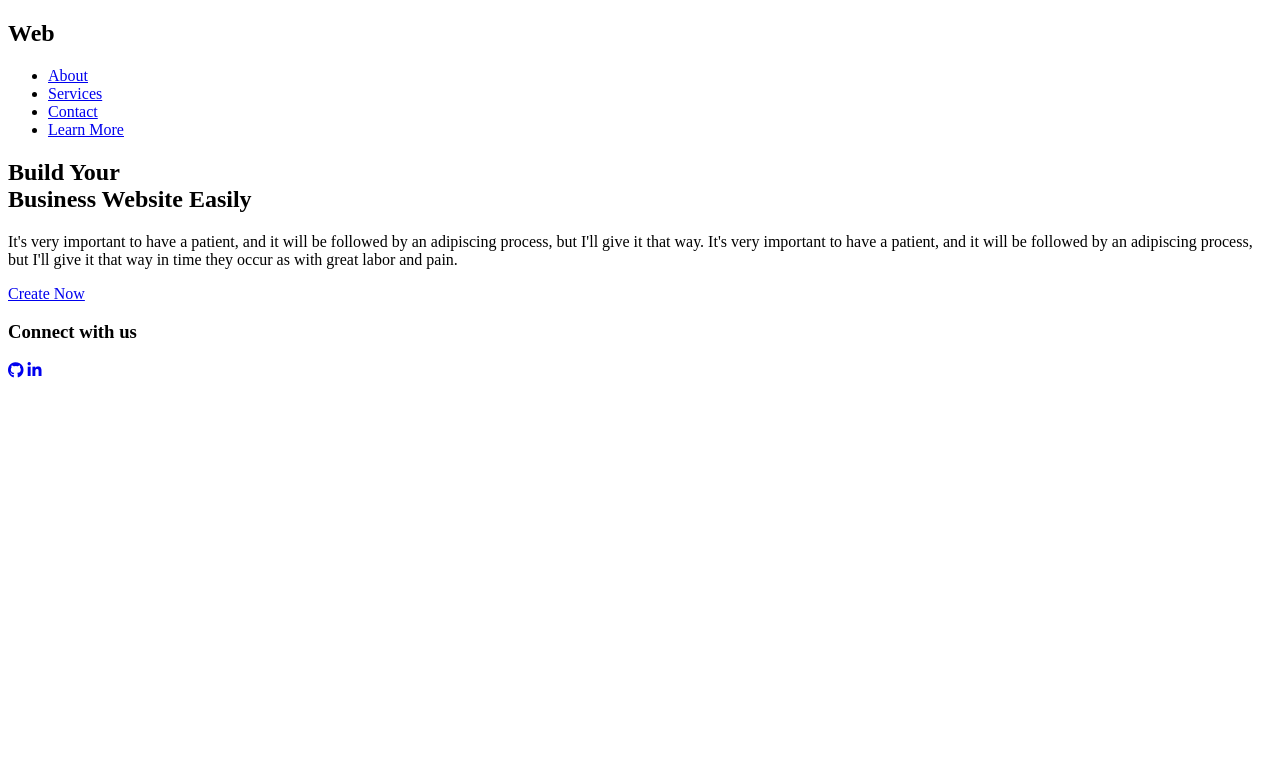
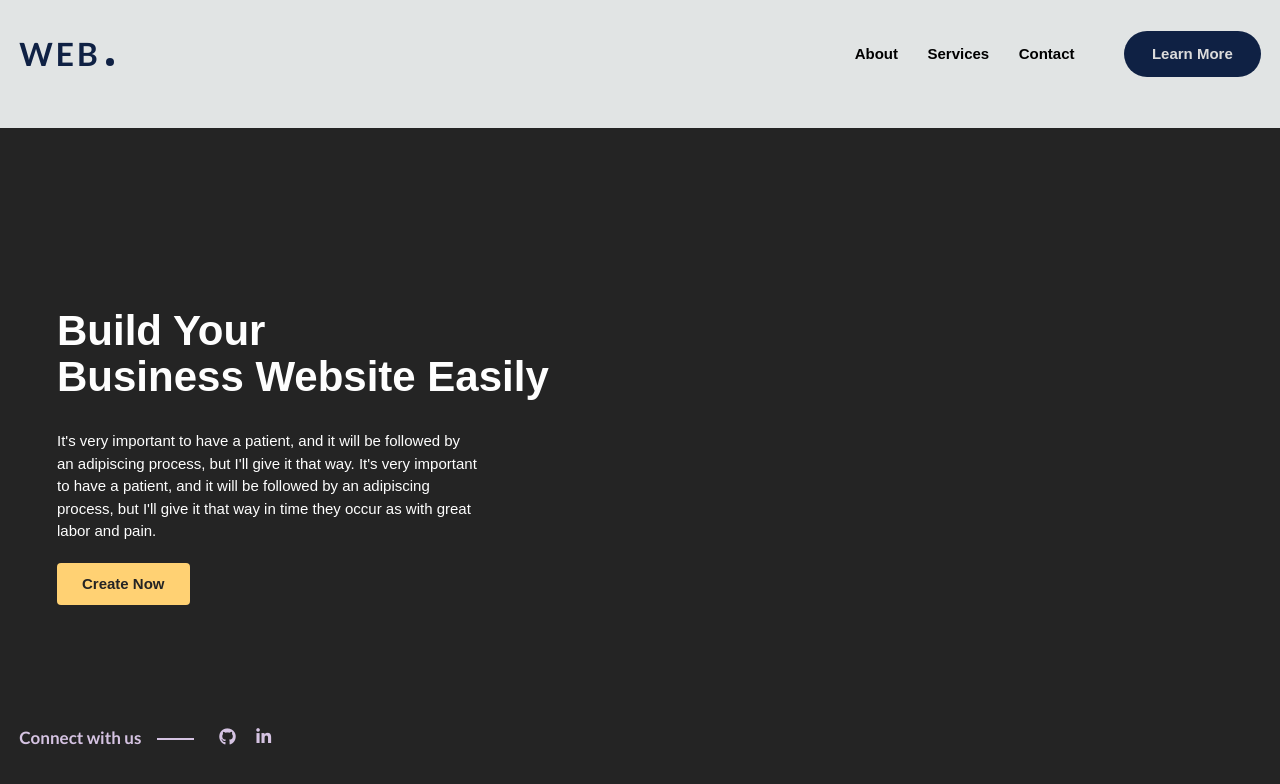
Before and after one commit to ansarifuzael1/PRODIGY_WD_01, a plain HTML site: page index.html in a window 1280 px wide. Drawn offline with Linux system fonts and the light colour scheme.

Commit message:
Update index.html

```diff
--- a/index.html
+++ b/index.html
@@ -5,7 +5,7 @@
 	<meta name="viewport" content="width=device-width, initial-scale=1">
 	<title>Landing Page Design</title>
 
-	<link rel="stylesheet" type="text/css" href="styles.css">
+	<link rel="stylesheet" type="text/css" href="style.css">
     <link rel="stylesheet" href="path/to/font-awesome/css/font-awesome.min.css">
 	<!-- fontawesome cdn -->
 	<link rel="stylesheet" href="https://pro.fontawesome.com/releases/v5.10.0/css/all.css" integrity="sha384-AYmEC3Yw5cVb3ZcuHtOA93w35dYTsvhLPVnYs9eStHfGJvOvKxVfELGroGkvsg+p" crossorigin="anonymous"/>
@@ -46,9 +46,9 @@
 				<h3>Connect with us</h3>
 				<div class="links">
 
-					<a href="https://github.com/Prachiti22">
+					<a href="https://github.com/ansarifuzael1">
                         <i class="fa-brands fa-github"></i></a>
-					<a href="www.linkedin.com/in/prachiti-kulkarni-016b9328b"><i class="fab fa-linkedin-in"></i></a>
+					<a href="https://www.linkedin.com/in/fuzael-ansari/"><i class="fab fa-linkedin-in"></i></a>
 				</div>
 			</div>
 		</div>
@@ -61,7 +61,7 @@
 	</div>
 
 	<!-- javascript code file added -->
-	<script type="text/javascript" src="./index.js"></script>
+	<script type="text/javascript" src="index.js"></script>
 
 </body>
 </html>
```
